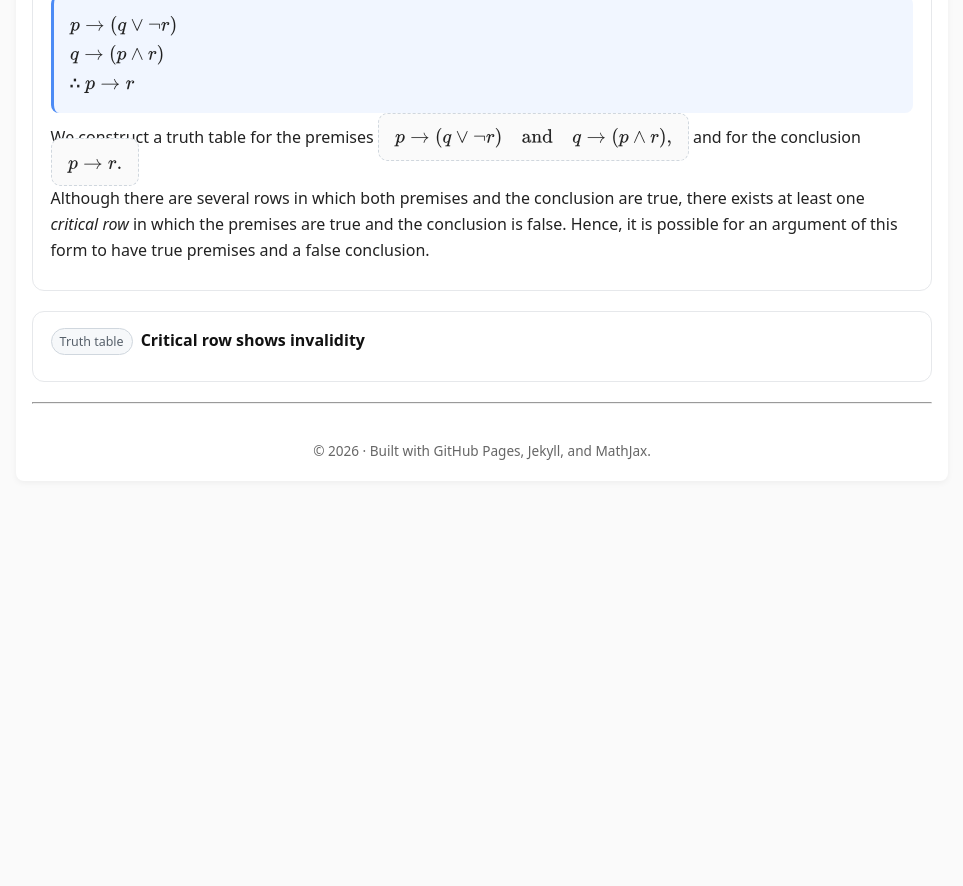
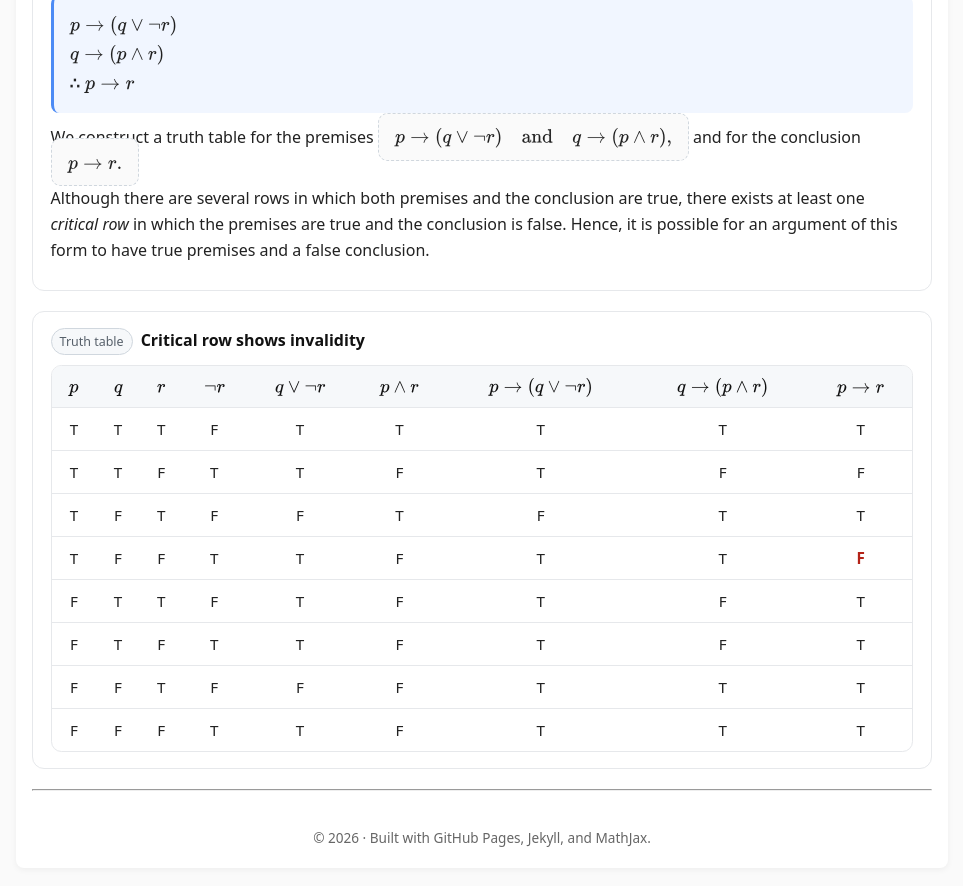
Before and after one commit to SaleemKamaludin/SaleemKamaludin.github.io, a Jekyll site: the page built from courses/comp1604/lecture-notes/lecture-01/index.md, in a window 1280 px wide and 900 px high, scrolled down 2632 px. Shown: the top 886 px of the window, without its empty margins (158-1121 px from the left). Built offline with Jekyll 4.4.1, drawn with Linux system fonts in a browser that asks for light colours; before the commit the page ends 3145 px from its top, so only the background shows below that.

Commit message:
Update index.md

```diff
--- a/courses/comp1604/lecture-notes/lecture-01/index.md
+++ b/courses/comp1604/lecture-notes/lecture-01/index.md
@@ -880,3 +880,36 @@ permalink: /courses/comp1604/lecture-notes/lecture-01/
       <span class="tag">Truth table</span>
       <h5 class="title">Critical row shows invalidity</h5>
     </div>
+
+
+
+
+
+ <div class="table-wrap" aria-label="Truth table for validity test">
+      <table>
+        <thead>
+          <tr>
+            <th>\(p\)</th>
+            <th>\(q\)</th>
+            <th>\(r\)</th>
+            <th>\(\lnot r\)</th>
+            <th>\(q \lor \lnot r\)</th>
+            <th>\(p \land r\)</th>
+            <th>\(p \to (q \lor \lnot r)\)</th>
+            <th>\(q \to (p \land r)\)</th>
+            <th>\(p \to r\)</th>
+          </tr>
+        </thead>
+        <tbody>
+          <tr><td>T</td><td>T</td><td>T</td><td>F</td><td>T</td><td>T</td><td>T</td><td>T</td><td>T</td></tr>
+          <tr><td>T</td><td>T</td><td>F</td><td>T</td><td>T</td><td>F</td><td>T</td><td>F</td><td>F</td></tr>
+          <tr><td>T</td><td>F</td><td>T</td><td>F</td><td>F</td><td>T</td><td>F</td><td>T</td><td>T</td></tr>
+          <tr><td>T</td><td>F</td><td>F</td><td>T</td><td>T</td><td>F</td><td>T</td><td>T</td><td class="bad">F</td></tr>
+          <tr><td>F</td><td>T</td><td>T</td><td>F</td><td>T</td><td>F</td><td>T</td><td>F</td><td>T</td></tr>
+          <tr><td>F</td><td>T</td><td>F</td><td>T</td><td>T</td><td>F</td><td>T</td><td>F</td><td>T</td></tr>
+          <tr><td>F</td><td>F</td><td>T</td><td>F</td><td>F</td><td>F</td><td>T</td><td>T</td><td>T</td></tr>
+          <tr><td>F</td><td>F</td><td>F</td><td>T</td><td>T</td><td>F</td><td>T</td><td>T</td><td>T</td></tr>
+        </tbody>
+      </table>
+    </div>
+  </div>
```
